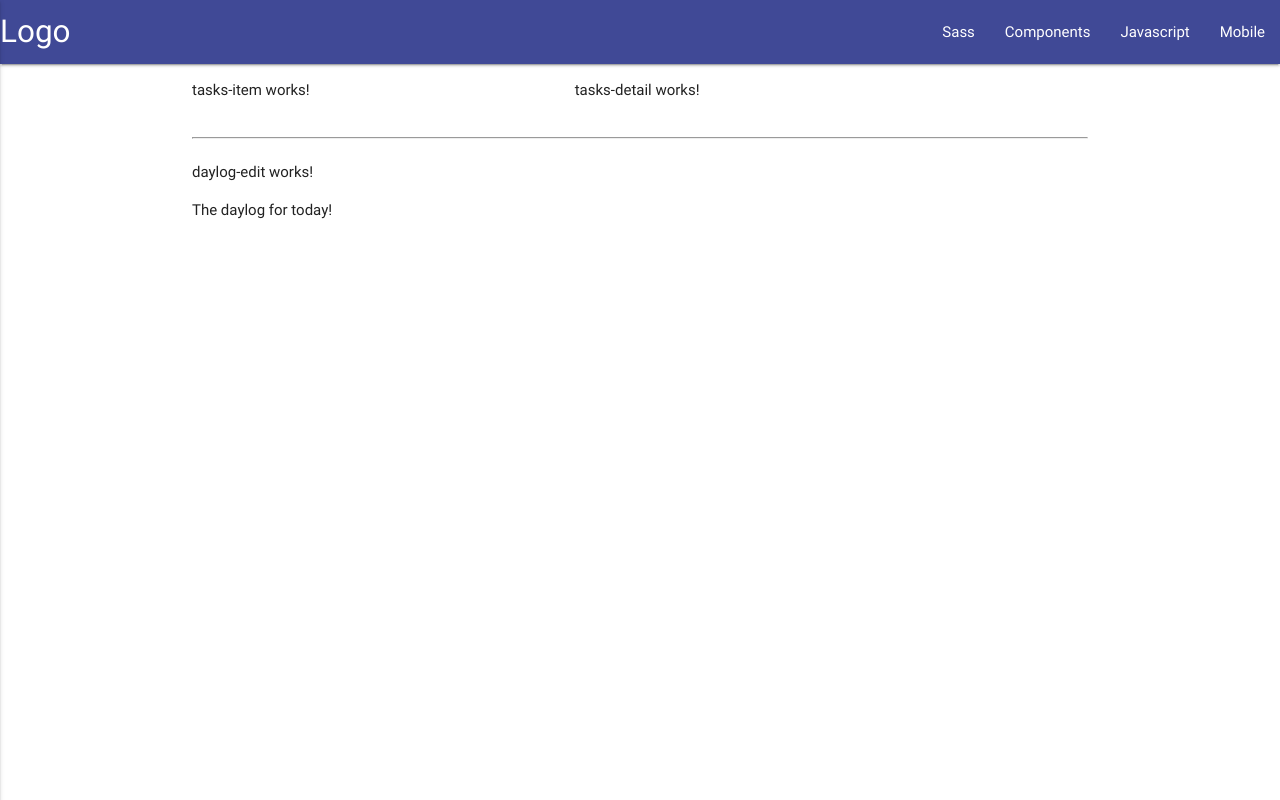
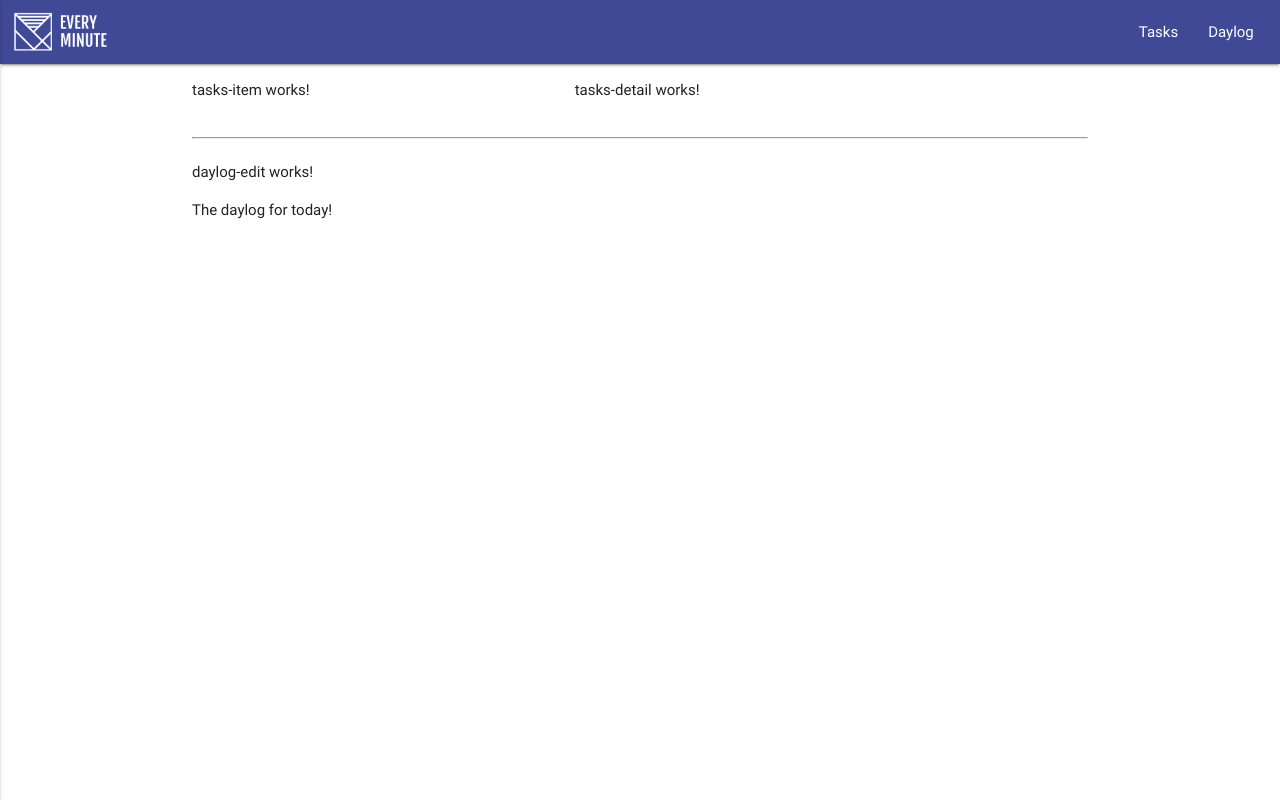
Before and after one commit to khirki/everyMinute, an Angular app: page / in a window 1280 px wide. Built offline with nearby package versions, Linux system fonts and the light colour scheme.

Commit message:
#004 Add logo and links

```diff
--- a/src/app/header/header.component.html
+++ b/src/app/header/header.component.html
@@ -1,58 +1,30 @@
-<!-- <nav>
+<nav>
     <div class="nav-wrapper">
         <div class="row">
             <div class="col s12">
-                <a href="#" class="brand-logo">
+                <a href="#!" class="brand-logo">
                     <img src="../assets/logo.png" width="100">
                 </a>
-                <a href="#" data-activates="mobile-demo" class="button-collapse">
+                <a href="#" data-activates="mobile-nav" class="button-collapse">
                     <i class="material-icons">menu</i>
                 </a>
                 <ul class="right hide-on-med-and-down">
                     <li>
-                        <a href="sass.html">Sass</a>
+                        <a href="#">Tasks</a>
                     </li>
                     <li>
-                        <a href="badges.html">Components</a>
+                        <a href="#">Daylog</a>
+                    </li>
+                </ul>
+                <ul class="side-nav" id="mobile-nav">
+                    <li>
+                        <a href="#">Tasks</a>
                     </li>
                     <li>
-                        <a href="collapsible.html">JavaScript</a>
-                    </li>
-                </ul>
-                <ul class="side-nav" id="mobile-demo">
-                    <li>
-                        <a href="sass.html">Sass</a>
-                    </li>
-                    <li>
-                        <a href="badges.html">Components</a>
-                    </li>
-                    <li>
-                        <a href="collapsible.html">Javascript</a>
-                    </li>
-                    <li>
-                        <a href="mobile.html">Mobile</a>
+                        <a href="#">Daylog</a>
                     </li>
                 </ul>
             </div>
         </div>
     </div>
-</nav> -->
-
-<nav>
-        <div class="nav-wrapper">
-          <a href="#!" class="brand-logo">Logo</a>
-          <a href="#" data-activates="mobile-demo" class="button-collapse"><i class="material-icons">menu</i></a>
-          <ul class="right hide-on-med-and-down">
-            <li><a href="sass.html">Sass</a></li>
-            <li><a href="badges.html">Components</a></li>
-            <li><a href="collapsible.html">Javascript</a></li>
-            <li><a href="mobile.html">Mobile</a></li>
-          </ul>
-          <ul class="side-nav" id="mobile-demo">
-            <li><a href="sass.html">Sass</a></li>
-            <li><a href="badges.html">Components</a></li>
-            <li><a href="collapsible.html">Javascript</a></li>
-            <li><a href="mobile.html">Mobile</a></li>
-          </ul>
-        </div>
-      </nav>
+</nav>
```
Also changed, not shown: src/assets/logo.png (added).
